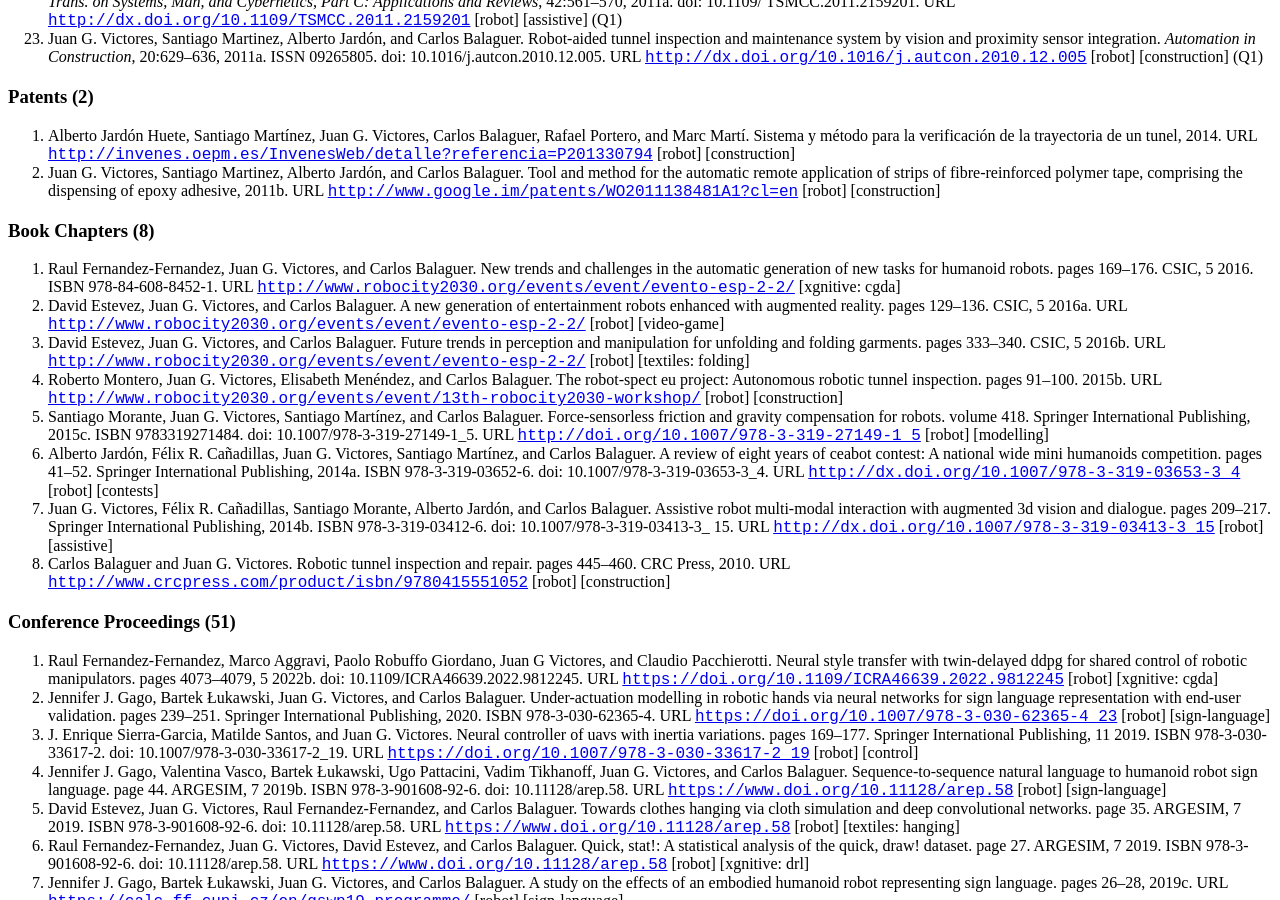
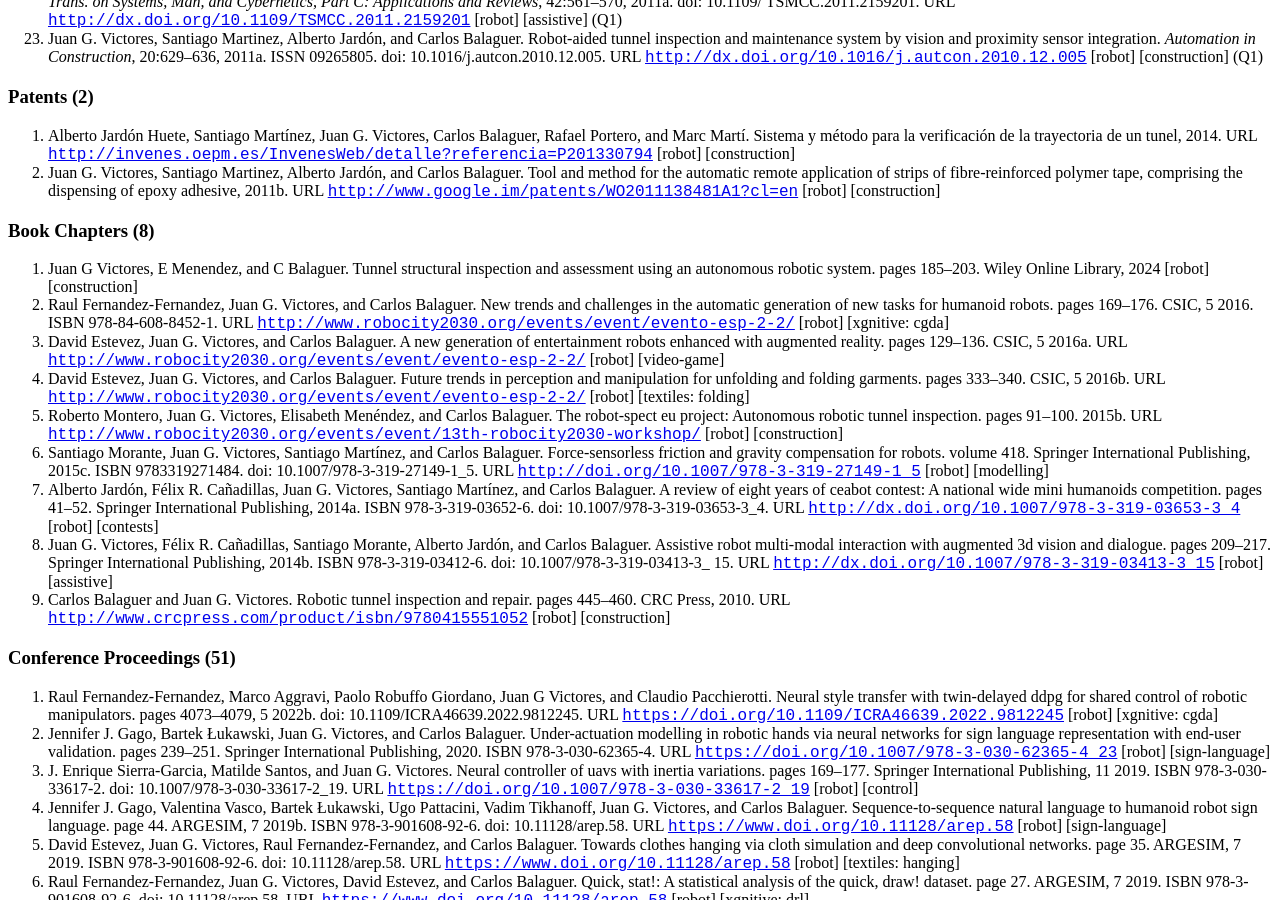
Before and after one commit to jgvictores/jgvictores.github.io, a Jekyll site: the page cv/JuanGVictoresCV.html, which Jekyll copies as it is, in a window 1280 px wide and 900 px high, scrolled down 1015 px. Built offline with Jekyll 4.4.1, drawn with Linux system fonts in a browser that asks for light colours.

Commit message:
add victores2023tunnel, #28

```diff
--- a/cv/JuanGVictoresCV.html
+++ b/cv/JuanGVictoresCV.html
@@ -154,47 +154,50 @@
 <h3 class='likesectionHead'><a id='x1-3000'></a>Book Chapters (8)</h3>
 <!-- l. 88 --><p class='noindent'>
      </p><ol class='enumerate1'>
-     <li class='enumerate' id='x1-3002x1'><a id='Xfernandezfernandez2016new'></a>Raul  Fernandez-Fernandez,  Juan G.  Victores,  and  Carlos  Balaguer.   New  trends  and  challenges
-     in  the  automatic  generation  of  new  tasks  for  humanoid  robots.   pages  169–176.  CSIC,  5  2016.
-     ISBN  978-84-608-8452-1.    URL  <a href='http://www.robocity2030.org/events/event/evento-esp-2-2/' class='url'><span class='cmtt-10'>http://www.robocity2030.org/events/event/evento-esp-2-2/</span></a>
+     <li class='enumerate' id='x1-3002x1'><a id='Xvictores2023tunnel'></a>Juan G Victores, E Menendez, and C Balaguer.  Tunnel structural inspection and assessment using
+     an autonomous robotic system. pages 185–203. Wiley Online Library, 2024 [robot] [construction]
+     </li>
+     <li class='enumerate' id='x1-3004x2'><a id='Xfernandezfernandez2016new'></a>Raul Fernandez-Fernandez, Juan G. Victores, and Carlos Balaguer.  New trends and challenges in
+     the automatic generation of new tasks for humanoid robots.  pages 169–176. CSIC, 5 2016.  ISBN
+     978-84-608-8452-1.   URL  <a href='http://www.robocity2030.org/events/event/evento-esp-2-2/' class='url'><span class='cmtt-10'>http://www.robocity2030.org/events/event/evento-esp-2-2/</span></a> [robot]
      [xgnitive: cgda]
      </li>
-     <li class='enumerate' id='x1-3004x2'><a id='Xestevez2016anew'></a>David  Estevez,  Juan G.  Victores,  and  Carlos  Balaguer.     A  new  generation  of  entertainment
+     <li class='enumerate' id='x1-3006x3'><a id='Xestevez2016anew'></a>David  Estevez,  Juan G.  Victores,  and  Carlos  Balaguer.     A  new  generation  of  entertainment
      robots    enhanced    with    augmented    reality.         pages    129–136.    CSIC,    5    2016a.         URL
      <a href='http://www.robocity2030.org/events/event/evento-esp-2-2/' class='url'><span class='cmtt-10'>http://www.robocity2030.org/events/event/evento-esp-2-2/</span></a> [robot] [video-game]
      </li>
-     <li class='enumerate' id='x1-3006x3'><a id='Xestevez2016future'></a>David   Estevez,   Juan G.   Victores,   and   Carlos   Balaguer.      Future   trends   in   perception   and
+     <li class='enumerate' id='x1-3008x4'><a id='Xestevez2016future'></a>David   Estevez,   Juan G.   Victores,   and   Carlos   Balaguer.      Future   trends   in   perception   and
      manipulation  for  unfolding  and  folding  garments.     pages  333–340.  CSIC,  5  2016b.     URL
      <a href='http://www.robocity2030.org/events/event/evento-esp-2-2/' class='url'><span class='cmtt-10'>http://www.robocity2030.org/events/event/evento-esp-2-2/</span></a> [robot] [textiles: folding]
      </li>
-     <li class='enumerate' id='x1-3008x4'><a id='Xmontero2015the'></a>Roberto Montero, Juan G. Victores, Elisabeth Menéndez, and Carlos Balaguer.  The robot-spect eu
+     <li class='enumerate' id='x1-3010x5'><a id='Xmontero2015the'></a>Roberto Montero, Juan G. Victores, Elisabeth Menéndez, and Carlos Balaguer.  The robot-spect eu
      project:        Autonomous        robotic        tunnel        inspection.                       pages        91–100.
      2015b. URL <a href='http://www.robocity2030.org/events/event/13th-robocity2030-workshop/' class='url'><span class='cmtt-10'>http://www.robocity2030.org/events/event/13th-robocity2030-workshop/</span></a> [robot]
      [construction]
      </li>
-     <li class='enumerate' id='x1-3010x5'><a id='Xmorante2015forcesensorless'></a>Santiago              Morante,              Juan G.              Victores,              Santiago              Martínez,
+     <li class='enumerate' id='x1-3012x6'><a id='Xmorante2015forcesensorless'></a>Santiago              Morante,              Juan G.              Victores,              Santiago              Martínez,
      and Carlos Balaguer.  Force-sensorless friction and gravity compensation for robots.  volume 418.
      Springer International Publishing, 2015c.  ISBN 9783319271484.  doi: 10.1007/978-3-319-27149-1_5.
      URL <a href='http://doi.org/10.1007/978-3-319-27149-1_5' class='url'><span class='cmtt-10'>http://doi.org/10.1007/978-3-319-27149-1_5</span></a> [robot] [modelling]
      </li>
-     <li class='enumerate' id='x1-3012x6'><a id='Xjardon2014a'></a>Alberto Jardón, Félix R. Cañadillas, Juan G. Victores, Santiago Martínez, and Carlos Balaguer.
+     <li class='enumerate' id='x1-3014x7'><a id='Xjardon2014a'></a>Alberto Jardón, Félix R. Cañadillas, Juan G. Victores, Santiago Martínez, and Carlos Balaguer.
      A review of eight years of ceabot contest: A national wide mini humanoids competition. pages 41–52.
      Springer International Publishing, 2014a. ISBN 978-3-319-03652-6. doi: 10.1007/978-3-319-03653-3_4.
      URL <a href='http://dx.doi.org/10.1007/978-3-319-03653-3_4' class='url'><span class='cmtt-10'>http://dx.doi.org/10.1007/978-3-319-03653-3_4</span></a> [robot] [contests]
 
 
      </li>
-     <li class='enumerate' id='x1-3014x7'><a id='Xvictores2014assistive'></a>Juan G. Victores, Félix R. Cañadillas, Santiago Morante, Alberto Jardón, and Carlos Balaguer.
+     <li class='enumerate' id='x1-3016x8'><a id='Xvictores2014assistive'></a>Juan G. Victores, Félix R. Cañadillas, Santiago Morante, Alberto Jardón, and Carlos Balaguer.
      Assistive robot multi-modal interaction with augmented 3d vision and dialogue.   pages 209–217.
      Springer International Publishing, 2014b.  ISBN 978-3-319-03412-6.  doi: 10.1007/978-3-319-03413-3_
      15. URL <a href='http://dx.doi.org/10.1007/978-3-319-03413-3_15' class='url'><span class='cmtt-10'>http://dx.doi.org/10.1007/978-3-319-03413-3_15</span></a> [robot] [assistive]
      </li>
-     <li class='enumerate' id='x1-3016x8'><a id='Xbalaguer2010robotic'></a>Carlos Balaguer and Juan G. Victores.  Robotic tunnel inspection and repair.  pages 445–460. CRC
+     <li class='enumerate' id='x1-3018x9'><a id='Xbalaguer2010robotic'></a>Carlos Balaguer and Juan G. Victores.  Robotic tunnel inspection and repair.  pages 445–460. CRC
      Press, 2010. URL <a href='http://www.crcpress.com/product/isbn/9780415551052' class='url'><span class='cmtt-10'>http://www.crcpress.com/product/isbn/9780415551052</span></a> [robot] [construction]</li></ol>
-<!-- l. 99 --><p class='noindent'>
+<!-- l. 100 --><p class='noindent'>
 </p>
 <h3 class='likesectionHead'><a id='x1-4000'></a>Conference Proceedings (51)</h3>
-<!-- l. 100 --><p class='noindent'>
+<!-- l. 101 --><p class='noindent'>
      </p><ol class='enumerate1'>
      <li class='enumerate' id='x1-4002x1'><a id='Xfernandezfernandez2022neuralB'></a>Raul   Fernandez-Fernandez,   Marco   Aggravi,   Paolo Robuffo   Giordano,   Juan G   Victores,   and
      Claudio  Pacchierotti.     Neural  style  transfer  with  twin-delayed  ddpg  for  shared  control  of
@@ -451,10 +454,10 @@
      assistive                            robot                            in                            a                            domestic
      environment. pages 611–614. ACM Press, 2009. ISBN 9781605584096. doi: 10.1145/1579114.1579175.
      URL <a href='http://portal.acm.org/citation.cfm?doid=1579114.1579175' class='url'><span class='cmtt-10'>http://portal.acm.org/citation.cfm?doid=1579114.1579175</span></a> [robot] [assistive]</li></ol>
-<!-- l. 154 --><p class='noindent'>
+<!-- l. 155 --><p class='noindent'>
 </p>
 <h3 class='likesectionHead'><a id='x1-5000'></a>Conference Videos (2)</h3>
-<!-- l. 155 --><p class='noindent'>
+<!-- l. 156 --><p class='noindent'>
 
 
      </p><ol class='enumerate1'>
@@ -465,35 +468,35 @@
      <li class='enumerate' id='x1-5004x2'><a id='Xmorante2014sensorless'></a>Santiago Morante, Juan G Victores, Santiago Martinez de la casa, and Carlos Balaguer.  Sensorless
      friction and gravity compensation. page 265. IEEE, 2014c. doi: 10.1109/HUMANOIDS.2014.7041370.
      URL <a href='https://www.dailymotion.com/video/x2vjrfs' class='url'><span class='cmtt-10'>https://www.dailymotion.com/video/x2vjrfs</span></a> [robot] [modelling]</li></ol>
-<!-- l. 160 --><p class='noindent'>
+<!-- l. 161 --><p class='noindent'>
 </p>
 <h3 class='likesectionHead'><a id='x1-6000'></a>PhD Thesis (Author)</h3>
-<!-- l. 161 --><p class='noindent'>
+<!-- l. 162 --><p class='noindent'>
      </p><ol class='enumerate1'>
      <li class='enumerate' id='x1-6002x1'><a id='Xvictores2014thesis'></a>Juan G.     Victores.            <span class='pplri9o-'>Robot     Imagination     System</span>.            PhD     thesis,     2014.            URL
      <a href='http://e-archivo.uc3m.es/handle/10016/19834' class='url'><span class='cmtt-10'>http://e-archivo.uc3m.es/handle/10016/19834</span></a></li></ol>
-<!-- l. 165 --><p class='noindent'>
+<!-- l. 166 --><p class='noindent'>
 </p>
 <h3 class='likesectionHead'><a id='x1-7000'></a>PhD Thesis (Advisor)</h3>
-<!-- l. 166 --><p class='noindent'>
+<!-- l. 167 --><p class='noindent'>
      </p><ol class='enumerate1'>
      <li class='enumerate' id='x1-7002x1'><a id='Xmorante2016thesis'></a>Santiago                             Morante.                                                                                 <span class='pplri9o-'>Continuous
      </span><span class='pplri9o-'>Goal-Directed Actions: Advances in Robot Learning</span>. PhD thesis, Universidad Carlos III de Madrid, mar
      2016. URL <a href='http://e-archivo.uc3m.es/handle/10016/23459' class='url'><span class='cmtt-10'>http://e-archivo.uc3m.es/handle/10016/23459</span></a></li></ol>
-<!-- l. 170 --><p class='noindent'>
+<!-- l. 171 --><p class='noindent'>
 </p>
 <h3 class='likesectionHead'><a id='x1-8000'></a>Research Stays (2)</h3>
-<div class='tabular'> <table class='tabular' id='TBL-1'><colgroup id='TBL-1-1g'><col id='TBL-1-1' /><col id='TBL-1-2' /></colgroup><tr style='vertical-align:baseline;' id='TBL-1-1-'><td id='TBL-1-1-1' style='white-space:nowrap; text-align:left;' class='td11'>Oct. 2018 – </td><td id='TBL-1-1-2' style='white-space:normal; text-align:left;' class='td11'><!-- l. 172 --><p class='noindent'><span class='pplb9o-'>The University of Manchester</span>. Cognitive Robotics Lab.                                                   </p></td>
-</tr><tr style='vertical-align:baseline;' id='TBL-1-2-'><td id='TBL-1-2-1' style='white-space:nowrap; text-align:left;' class='td11'>Jan. 2019      </td><td id='TBL-1-2-2' style='white-space:normal; text-align:left;' class='td11'><!-- l. 173 --><p class='noindent'>Estancia de 3 meses destinado a la investigación del uso de Deep Learning para el estudio
+<div class='tabular'> <table class='tabular' id='TBL-1'><colgroup id='TBL-1-1g'><col id='TBL-1-1' /><col id='TBL-1-2' /></colgroup><tr style='vertical-align:baseline;' id='TBL-1-1-'><td id='TBL-1-1-1' class='td11' style='white-space:nowrap; text-align:left;'>Oct. 2018 – </td><td id='TBL-1-1-2' class='td11' style='white-space:normal; text-align:left;'><!-- l. 173 --><p class='noindent'><span class='pplb9o-'>The University of Manchester</span>. Cognitive Robotics Lab.                                                   </p></td>
+</tr><tr style='vertical-align:baseline;' id='TBL-1-2-'><td id='TBL-1-2-1' class='td11' style='white-space:nowrap; text-align:left;'>Jan. 2019      </td><td id='TBL-1-2-2' class='td11' style='white-space:normal; text-align:left;'><!-- l. 174 --><p class='noindent'>Estancia de 3 meses destinado a la investigación del uso de Deep Learning para el estudio
 de conceptos abstractos con el robot iCub (Manchester, UK).                                             </p></td>
-</tr><tr style='vertical-align:baseline;' id='TBL-1-3-'><td id='TBL-1-3-1' style='white-space:nowrap; text-align:left;' class='td11'> Sept. 2011 –</td><td id='TBL-1-3-2' style='white-space:normal; text-align:left;' class='td11'><!-- l. 175 --><p class='noindent'><span class='pplb9o-'>Istituto Italiano di Tecnologia</span>. Department of Robotics, Brain and Cognitive Sciences.    </p></td>
-</tr><tr style='vertical-align:baseline;' id='TBL-1-4-'><td id='TBL-1-4-1' style='white-space:nowrap; text-align:left;' class='td11'>Dic. 2011     </td><td id='TBL-1-4-2' style='white-space:normal; text-align:left;' class='td11'><!-- l. 176 --><p class='noindent'>Estancia de 3 meses destinado a la investigación del uso de Support Vector Machines y
+</tr><tr style='vertical-align:baseline;' id='TBL-1-3-'><td id='TBL-1-3-1' class='td11' style='white-space:nowrap; text-align:left;'> Sept. 2011 –</td><td id='TBL-1-3-2' class='td11' style='white-space:normal; text-align:left;'><!-- l. 176 --><p class='noindent'><span class='pplb9o-'>Istituto Italiano di Tecnologia</span>. Department of Robotics, Brain and Cognitive Sciences.    </p></td>
+</tr><tr style='vertical-align:baseline;' id='TBL-1-4-'><td id='TBL-1-4-1' class='td11' style='white-space:nowrap; text-align:left;'>Dic. 2011     </td><td id='TBL-1-4-2' class='td11' style='white-space:normal; text-align:left;'><!-- l. 177 --><p class='noindent'>Estancia de 3 meses destinado a la investigación del uso de Support Vector Machines y
 Gaussianas mixtas para el control en fuerza del robot iCub (Génova, Italia).                    </p></td>
 </tr></table></div>
-<!-- l. 179 --><p class='noindent'>
+<!-- l. 180 --><p class='noindent'>
 </p>
 <h3 class='likesectionHead'><a id='x1-9000'></a>Workshop Organizer (2)</h3>
-<!-- l. 180 --><p class='noindent'>
+<!-- l. 181 --><p class='noindent'>
 
 
      </p><ol class='enumerate1'>
@@ -503,10 +506,10 @@ Gaussianas mixtas para el control en fuerza del robot iCub (Génova, Italia).
      <li class='enumerate' id='x1-9004x2'>Angelos Amditis, Konstantinos Loupos, Juan G. Victores. Autonomous Robotic Systems for Inspection
      and Structural Assessment of Civil Underground Infrastructures. European Robotics Forum (ERF).
      Ljubljana, Slovenia. Mar 22. 2016. <a href='https://www.eu-robotics.net/robotics\_forum/upload/digest\_1-96\_without\_emails\_250ppi1.pdf' class='url'><span class='cmtt-10'>https://www.eu-robotics.net/robotics\_forum/upload/digest\_1-96\_without\_emails\_250ppi1.pdf</span></a></li></ol>
-<!-- l. 185 --><p class='noindent'>
+<!-- l. 186 --><p class='noindent'>
 </p>
 <h3 class='likesectionHead'><a id='x1-10000'></a>Talks (2)</h3>
-<!-- l. 186 --><p class='noindent'>
+<!-- l. 187 --><p class='noindent'>
      </p><ol class='enumerate1'>
      <li class='enumerate' id='x1-10002x1'>Juan  G.  Victores.  XGNITIVE:  Avances  hacia  la  generalización  avanzada  de  acciones  y  sistemas
      de imaginación en robótica. Technology Festival (Techfest). Universidad Rey Juan Carlos (URJC).
```
Also changed, not shown: cv/victores.bib (+8 -0 lines), 2 other files.
